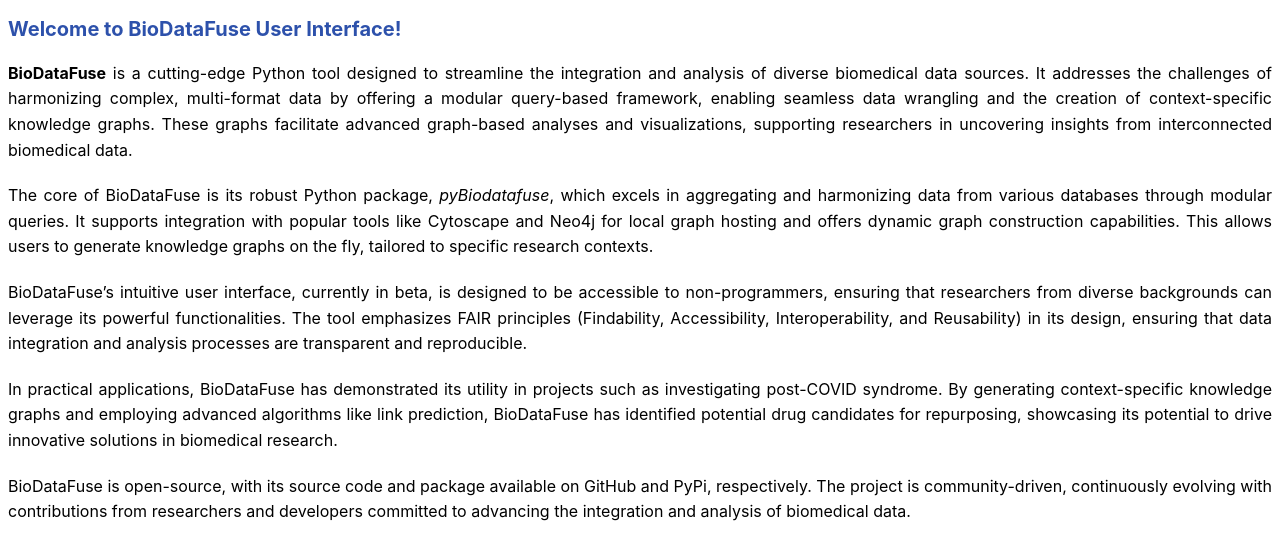
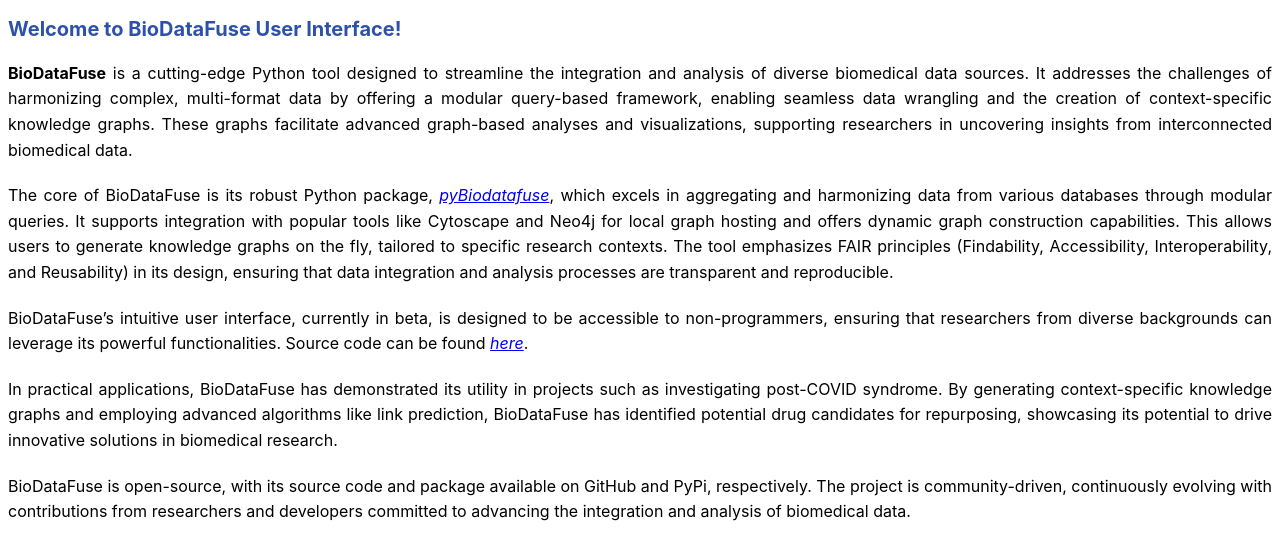
Before and after one commit to BioDataFuse/biodatafuseUI, a Flask app: page / in a window 1280 px wide. Shown: the part 182-742 px from the top of the page. Run offline with Flask 2, Linux system fonts and the light colour scheme.

Commit message:
add link to github

```diff
--- a/templates/about.html
+++ b/templates/about.html
@@ -5,10 +5,9 @@
     <h2>Welcome to BioDataFuse User Interface!</h2>
         <p><strong>BioDataFuse</strong> is a cutting-edge Python tool designed to streamline the integration and analysis of diverse biomedical data sources. It addresses the challenges of harmonizing complex, multi-format data by offering a modular query-based framework, enabling seamless data wrangling and the creation of context-specific knowledge graphs. These graphs facilitate advanced graph-based analyses and visualizations, supporting researchers in uncovering insights from interconnected biomedical data.</p>
 
-        <p>The core of BioDataFuse is its robust Python package, <em>pyBiodatafuse</em>, which excels in aggregating and harmonizing data from various databases through modular queries. It supports integration with popular tools like Cytoscape and Neo4j for local graph hosting and offers dynamic graph construction capabilities. This allows users to generate knowledge graphs on the fly, tailored to specific research contexts.</p>
+        <p>The core of BioDataFuse is its robust Python package, <em><a href="https://github.com/BioDataFuse/pyBiodatafuse" target="_blank">pyBiodatafuse</a></em>, which excels in aggregating and harmonizing data from various databases through modular queries. It supports integration with popular tools like Cytoscape and Neo4j for local graph hosting and offers dynamic graph construction capabilities. This allows users to generate knowledge graphs on the fly, tailored to specific research contexts. The tool emphasizes FAIR principles (Findability, Accessibility, Interoperability, and Reusability) in its design, ensuring that data integration and analysis processes are transparent and reproducible.</p>
 
-        <p>BioDataFuse’s intuitive user interface, currently in beta, is designed to be accessible to non-programmers, ensuring that researchers from diverse backgrounds can leverage its powerful functionalities. The tool emphasizes FAIR principles (Findability, Accessibility, Interoperability, and Reusability) in its design, ensuring that data integration and analysis processes are transparent and reproducible.</p>
-
+        <p>BioDataFuse’s intuitive user interface, currently in beta, is designed to be accessible to non-programmers, ensuring that researchers from diverse backgrounds can leverage its powerful functionalities. Source code can be found <em><a href="https://github.com/BioDataFuse/biodatafuseUI" target="_blank">here</a></em>.</p>
         <p>In practical applications, BioDataFuse has demonstrated its utility in projects such as investigating post-COVID syndrome. By generating context-specific knowledge graphs and employing advanced algorithms like link prediction, BioDataFuse has identified potential drug candidates for repurposing, showcasing its potential to drive innovative solutions in biomedical research.</p>
 
         <p>BioDataFuse is open-source, with its source code and package available on GitHub and PyPi, respectively. The project is community-driven, continuously evolving with contributions from researchers and developers committed to advancing the integration and analysis of biomedical data.</p>
```
